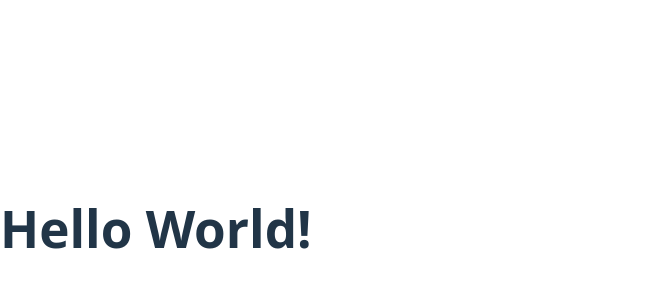
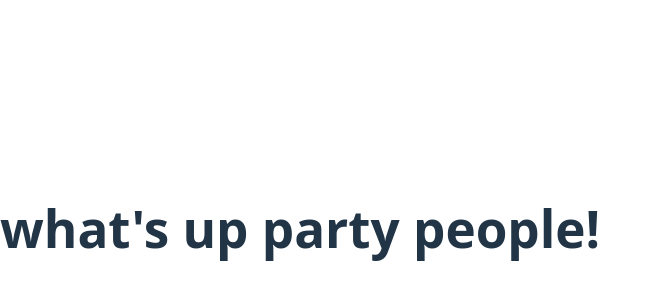
Before and after one commit to omatt10/react-frontend-spring2026, a React (Vite) app in the folder my-react-app/: page / in a window 1280 px wide. Shown: the part 172-472 px from the top of the page, without its empty margins (0-661 px from the left). Built offline with nearby package versions, Linux system fonts and the light colour scheme.

Commit message:
deploying

```diff
--- a/my-react-app/src/App.jsx
+++ b/my-react-app/src/App.jsx
@@ -6,7 +6,7 @@
 function App() {
   return (
     <div className="App">
-      <h1>Hello World!</h1>
+      <h1>what's up party people!</h1>
     </div>
   );
 }
```
